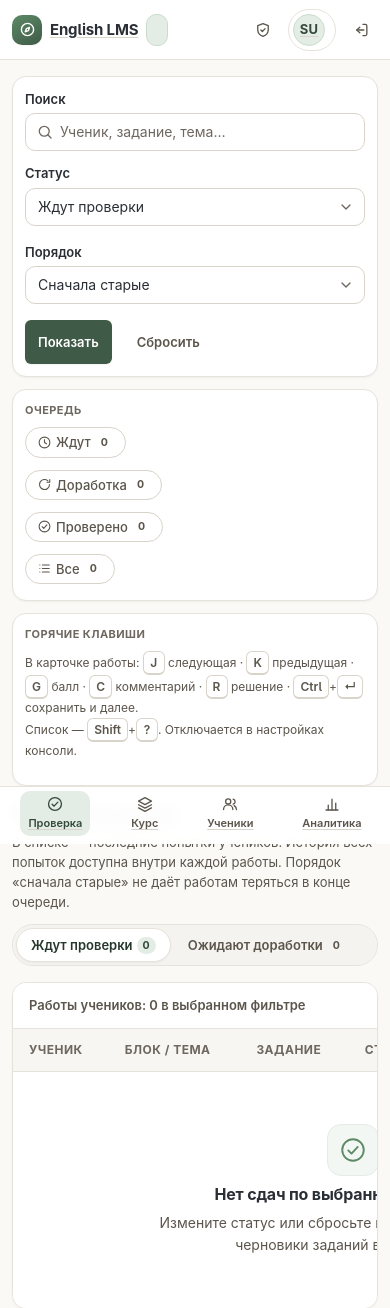
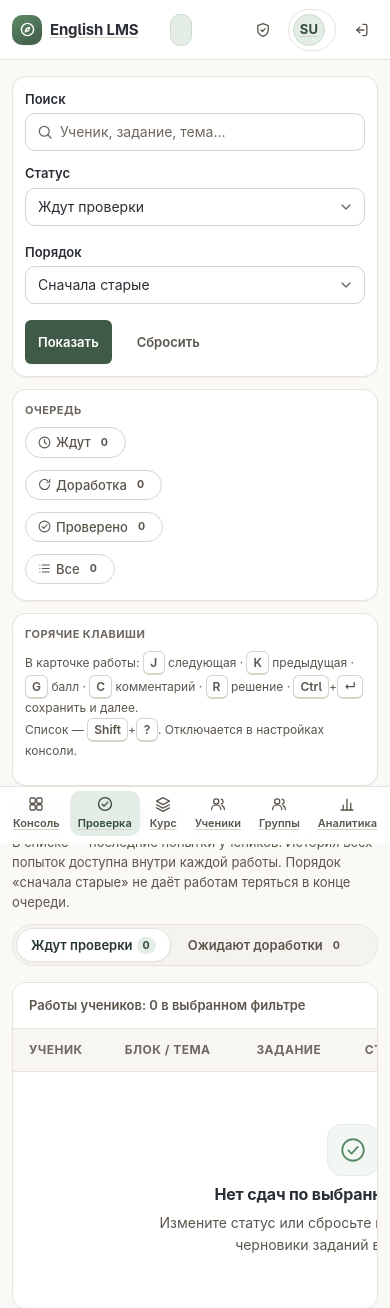
Before and after one commit to vasgrishin-a11y/english_lms, a Django app: page /teacher/submissions/ in a window 390 px wide. Shown: the top 1308 px of the page. Run offline with Django 5.2, Linux system fonts and the light colour scheme; the visitor is signed in with stand-in values (Sample User, id 1); data that the repository does not hold is empty; parts of the project's set-up code (start-up, migrations or seed data) failed here and were passed over; some libraries are stand-ins or nearby versions.

Commit message:
feat(teacher): добавить навигацию на Консоль и Группы
- Добавить ссылку 'Консоль' в верхнее меню учителя
- Добавить ссылку 'Группы' в навигацию
- Обновить mobile-nav с новыми разделами
- workspace='home' для страницы консоли

```diff
--- a/lms/templates/lms/base.html
+++ b/lms/templates/lms/base.html
@@ -25,6 +25,9 @@
     <nav class="topbar-nav" aria-label="Основная навигация">
         {% if user.is_authenticated %}
             {% if is_teacher %}
+                <a class="nav-link" href="{% url 'teacher_home' %}"{% if workspace == 'home' %} aria-current="page"{% endif %}>
+                    {% icon "grid" %}<span class="label">Консоль</span>
+                </a>
                 <a class="nav-link" href="{% url 'teacher_review_queue' %}"{% if workspace == 'review' %} aria-current="page"{% endif %}>
                     {% icon "check-circle" %}<span class="label">Проверка</span>
                     {% if pending_count %}<span class="nav-count tnum">{{ pending_count }}</span>{% endif %}
@@ -34,6 +37,9 @@
                 </a>
                 <a class="nav-link" href="{% url 'teacher_students' %}"{% if workspace == 'students' %} aria-current="page"{% endif %}>
                     {% icon "users" %}<span class="label">Ученики</span>
+                </a>
+                <a class="nav-link" href="{% url 'teacher_groups' %}"{% if workspace == 'groups' %} aria-current="page"{% endif %}>
+                    {% icon "users" %}<span class="label">Группы</span>
                 </a>
                 <a class="nav-link" href="{% url 'teacher_analytics' %}"{% if workspace == 'analytics' %} aria-current="page"{% endif %}>
                     {% icon "chart" %}<span class="label">Аналитика</span>
@@ -96,9 +102,11 @@
 <nav class="mobile-nav" aria-label="Навигация на маленьком экране">
     <ul>
         {% if is_teacher %}
+            <li><a href="{% url 'teacher_home' %}"{% if workspace == 'home' %} aria-current="page"{% endif %}>{% icon "grid" %}Консоль</a></li>
             <li><a href="{% url 'teacher_review_queue' %}"{% if workspace == 'review' %} aria-current="page"{% endif %}>{% icon "check-circle" %}Проверка</a></li>
             <li><a href="{% url 'teacher_curriculum' %}"{% if workspace == 'curriculum' %} aria-current="page"{% endif %}>{% icon "layers" %}Курс</a></li>
             <li><a href="{% url 'teacher_students' %}"{% if workspace == 'students' %} aria-current="page"{% endif %}>{% icon "users" %}Ученики</a></li>
+            <li><a href="{% url 'teacher_groups' %}"{% if workspace == 'groups' %} aria-current="page"{% endif %}>{% icon "users" %}Группы</a></li>
             <li><a href="{% url 'teacher_analytics' %}"{% if workspace == 'analytics' %} aria-current="page"{% endif %}>{% icon "chart" %}Аналитика</a></li>
         {% else %}
             <li><a href="{% url 'student_home' %}"{% if workspace == 'home' %} aria-current="page"{% endif %}>{% icon "home" %}Главная</a></li>
```
